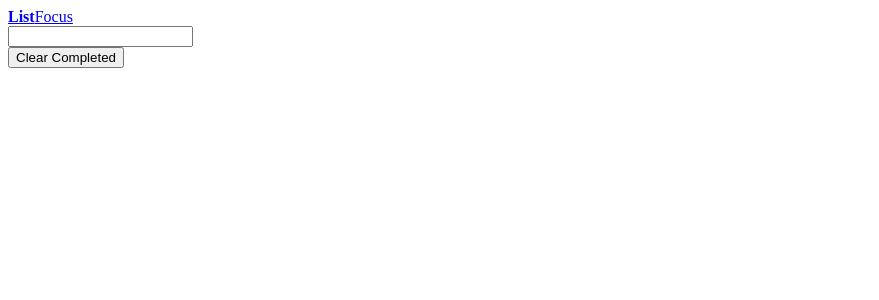
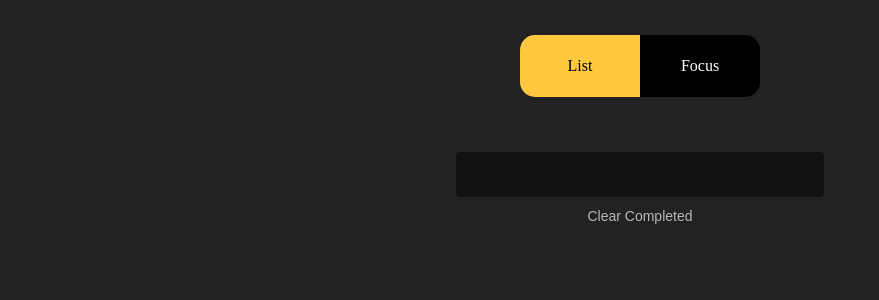
Before and after one commit to vahidGhadiri/NoteCollector---TS, a React (Create React App) app: page / in a window 1280 px wide. Shown: the top 300 px of the page, without its empty margins (0-879 px from the left). Built offline with nearby package versions, Linux system fonts and the light colour scheme.

Commit message:
Add Styles

```diff
--- a/package.json
+++ b/package.json
@@ -11,12 +11,15 @@
     "@types/node": "^12.20.24",
     "@types/react": "^17.0.20",
     "@types/react-dom": "^17.0.9",
+    "@types/styled-components": "^5.1.14",
     "lodash": "^4.17.21",
     "nanoid": "^3.1.25",
     "react": "^17.0.2",
     "react-dom": "^17.0.2",
     "react-router-dom": "^5.3.0",
     "react-scripts": "4.0.3",
+    "sass": "^1.42.1",
+    "styled-components": "^5.3.1",
     "typescript": "^4.4.3",
     "web-vitals": "^1.1.2"
   },
--- a/src/App.tsx
+++ b/src/App.tsx
@@ -1,11 +1,13 @@
-import React, {ChangeEventHandler, KeyboardEventHandler, useState} from "react"
-import {BrowserRouter as Router, Switch, Route, NavLink} from "react-router-dom";
+import React, {useState} from "react"
+import {BrowserRouter as Router, Switch, Route} from "react-router-dom";
 import {shuffle} from "lodash";
 
 import {List, Focus} from "./Screens/index";
 import {ITask} from "./Types/index.interface";
 import {nanoid} from "nanoid";
 
+import {TabButton, Nav, Layout} from "./Styles/Styles";
+import {GlobalStyle} from "./Styles/GlobalStyles";
 
 const App: React.FC = () => {
     const [tasks, setTasks] = useState<ITask[]>([])
@@ -35,12 +37,14 @@ const App: React.FC = () => {
     }
 
     return (
+        <>
+            <GlobalStyle/>
             <Router>
-            <nav>
-                <NavLink to="/" activeStyle={{fontWeight: "bold"}} exact>List</NavLink>
-                <NavLink to="/focus" activeStyle={{fontWeight: "bold"}} exact>Focus</NavLink>
-            </nav>
-
+                <Layout>
+                    <Nav>
+                        <TabButton to="/" activeClassName="active" exact>List</TabButton>
+                        <TabButton to="/focus" activeClassName="active" exact>Focus</TabButton>
+                    </Nav>
                     <Switch>
                         <Route path="/" exact component={List}>
                             <List updateCompletion={updateTaskCompletion}
@@ -60,7 +64,9 @@ const App: React.FC = () => {
                             />
                         </Route>
                     </Switch>
+                </Layout>
             </Router>
+        </>
     )
 }
 
--- /dev/null
+++ b/src/Assets/Colors.ts
@@ -0,0 +1,3 @@
+export const colors = {
+    primary: "#FFc93F"
+}
--- /dev/null
+++ b/src/Components/Input.component.ts
@@ -0,0 +1,19 @@
+import styled from "styled-components";
+
+const Input = styled('input')`
+  background: rgba(0, 0, 0, 0.5);
+  color: #fff;
+  border: none;
+  border-radius: 4px;
+  margin: 10px 0;
+  max-width: 100%;
+  padding: 15px 24px;
+  width: 320px;
+
+  &:focus {
+    border: none;
+    outline: none;
+  }
+`
+
+export default Input
--- /dev/null
+++ b/src/Components/TextButton.component.ts
@@ -0,0 +1,11 @@
+import styled from "styled-components";
+
+const TextButton = styled("button")`
+  background: none;
+  border: none;
+  color: #b8b8b8;
+  font-size: 14px;
+  align-self: center;
+`
+
+export default TextButton
--- /dev/null
+++ b/src/Components/index.ts
@@ -0,0 +1,8 @@
+import TextButton from "./TextButton.component";
+import Input from "./Input.component";
+
+
+export {
+    TextButton,
+    Input
+}
--- a/src/Screens/List/List.component.tsx
+++ b/src/Screens/List/List.component.tsx
@@ -1,5 +1,9 @@
 import React, {ChangeEventHandler, KeyboardEventHandler, MouseEventHandler, useState} from "react"
+
 import {ITask, ITaskProps} from "../../Types/index.interface";
+import {TextButton, Input} from "../../Components/index"
+
+import {StyledList, Container} from "../../Styles/Styles";
 
 
 const List: React.FC<ITaskProps> = ({tasks, setTasks, updateCompletion, addTask}) => {
@@ -33,8 +37,8 @@ const List: React.FC<ITaskProps> = ({tasks, setTasks, updateCompletion, addTask}
 
 
     return (
-        <>
-            <div>
+        <Container>
+            <StyledList>
                 {tasks.map((task) => (
                     <div key={task.id}>
                         <input type="checkbox"
@@ -44,15 +48,13 @@ const List: React.FC<ITaskProps> = ({tasks, setTasks, updateCompletion, addTask}
                         <button onClick={() => handleTaskDelete(task)}>Delete</button>
                     </div>
                 ))}
-            </div>
-            <input value={newTaskLabel}
+            </StyledList>
+            <Input value={newTaskLabel}
                    onChange={(e) => handleNewTaskLabelChange(e)}
                    onKeyPress={(e) => handleNewTaskKeyPress(e)}
             />
-            <div>
-                <button onClick={handleClearClicked}>Clear Completed</button>
-            </div>
-        </>
+            <TextButton onClick={handleClearClicked}>Clear Completed</TextButton>
+        </Container>
     )
 }
 
--- /dev/null
+++ b/src/Styles/GlobalStyles.ts
@@ -0,0 +1,12 @@
+import {createGlobalStyle} from "styled-components";
+
+export const GlobalStyle = createGlobalStyle`
+  body {
+    background: #222;
+    box-sizing: border-box;
+    color: #fff;
+    font-family: "Typo Round Regular Demo";
+    margin: 0;
+    padding: 0;
+  }
+`
--- /dev/null
+++ b/src/Styles/Styles.ts
@@ -0,0 +1,58 @@
+import styled, {createGlobalStyle} from "styled-components";
+import {NavLink} from "react-router-dom";
+
+import {colors} from "../Assets/Colors";
+
+
+export const Nav = styled("nav")`
+  display: flex;
+  margin-bottom: 45px;
+`
+
+export const TabButton = styled(NavLink)`
+  align-items: center;
+  background: #000;
+  color: #fff;
+  display: flex;
+  justify-content: center;
+  height: 62px;
+  text-decoration: none;
+  width: 120px;
+
+  &:first-child {
+    border-radius: 15px 0 0 15px;
+  }
+
+  &:last-child {
+    border-radius: 0 15px 15px 0;
+  }
+
+  &.active {
+    background: ${colors.primary};
+    color: #000;
+  }
+`
+
+export const Layout = styled("div")`
+  align-items: center;
+  border-radius: 10px;
+  display: flex;
+  flex-direction: column;
+  justify-content: center;
+  padding: 35px;
+`
+
+export const Container = styled("div")`
+  align-items: center;
+  align-self: stretch;
+  display: flex;
+  flex: 0 1 460px;
+  flex-direction: column;
+`
+
+export const StyledList = styled("div")`
+  background: rgba(255, 255, 255, .10);
+  border-radius: 15px;
+  width: 100%;
+  max-width: 460px;
+`
```
Also changed, not shown: 1 other file (tests, documents, lock files or other folders). Lines whose indentation alone changed are shown as unchanged.
